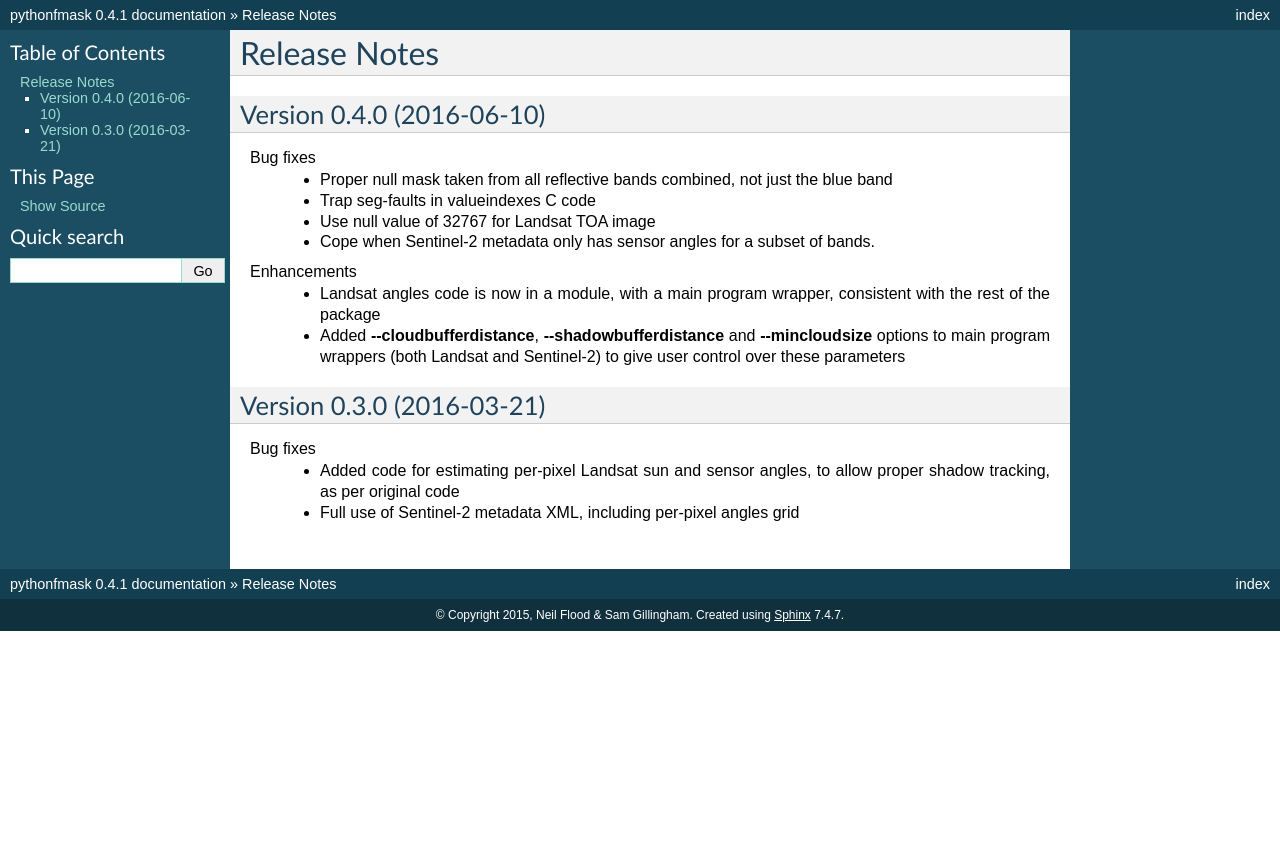
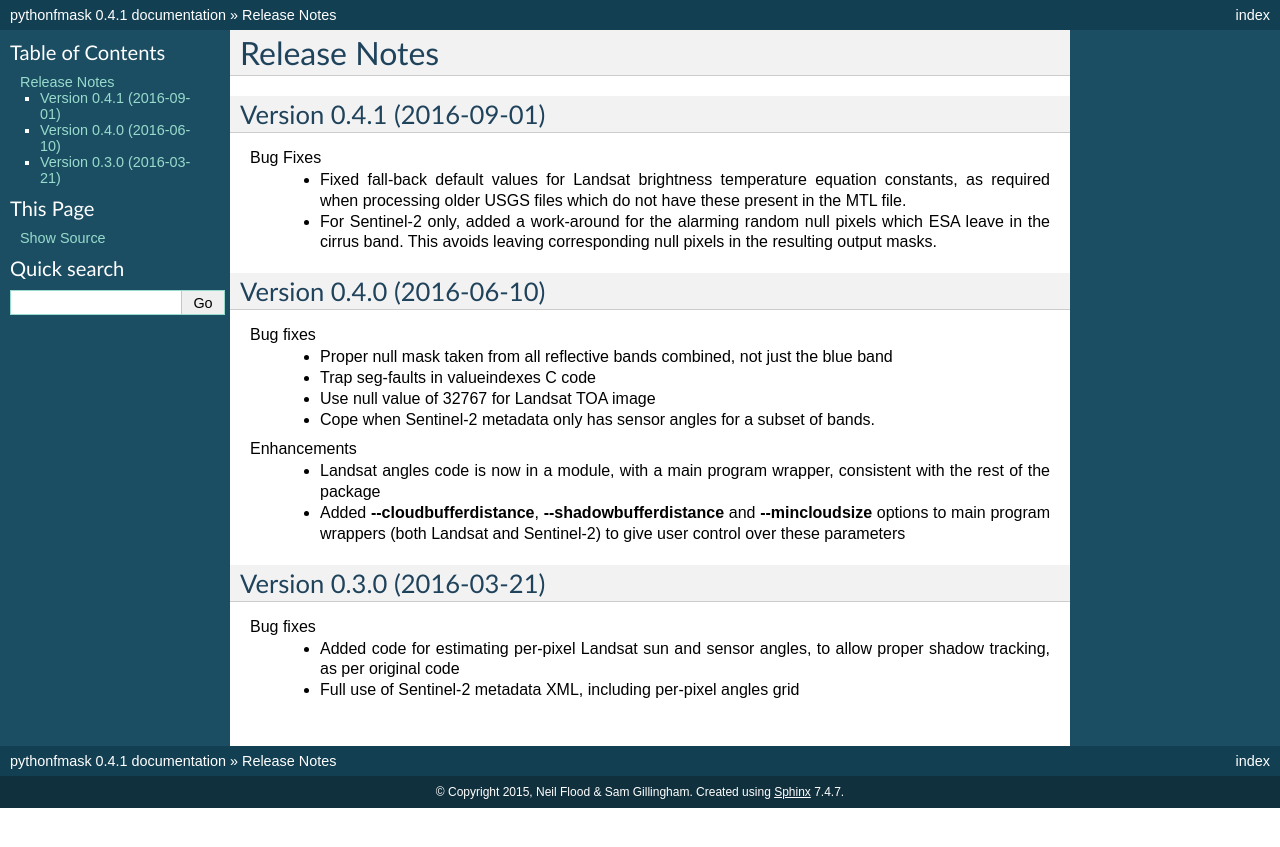
Before and after one commit to ubarsc/python-fmask, a Sphinx documentation site: the page built from doc/source/releasenotes.rst, in a window 1280 px wide. Shown: the top 847 px of the page. Built offline with Sphinx 7.4.7, drawn with Linux system fonts in a browser that asks for light colours; formulas are drawn with MathJax 3.

Commit message:
Updated release notes for 0.4.1 release.

```diff
--- a/doc/source/releasenotes.rst
+++ b/doc/source/releasenotes.rst
@@ -1,5 +1,16 @@
 Release Notes
 =============
+
+Version 0.4.1 (2016-09-01)
+--------------------------
+
+Bug Fixes
+  * Fixed fall-back default values for Landsat brightness temperature equation constants,
+    as required when processing older USGS files which do not have these present in the MTL file.
+  * For Sentinel-2 only, added a work-around for the alarming random null pixels which
+    ESA leave in the cirrus band. This avoids leaving corresponding null pixels in the
+    resulting output masks.
+
 
 Version 0.4.0 (2016-06-10)
 --------------------------
```
